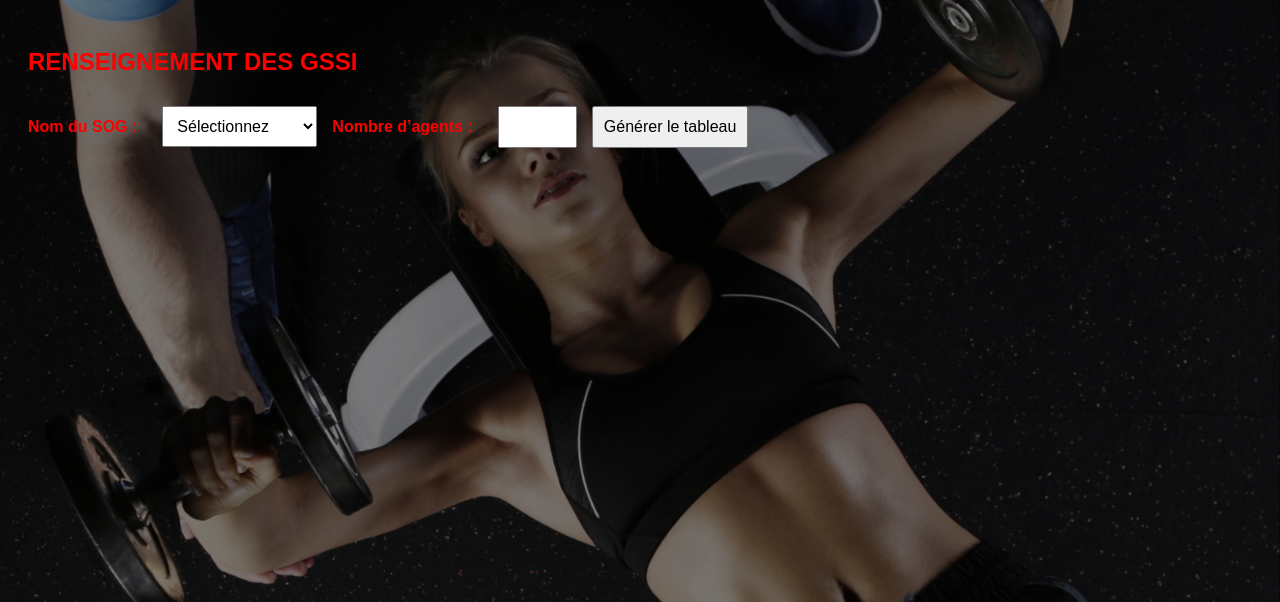
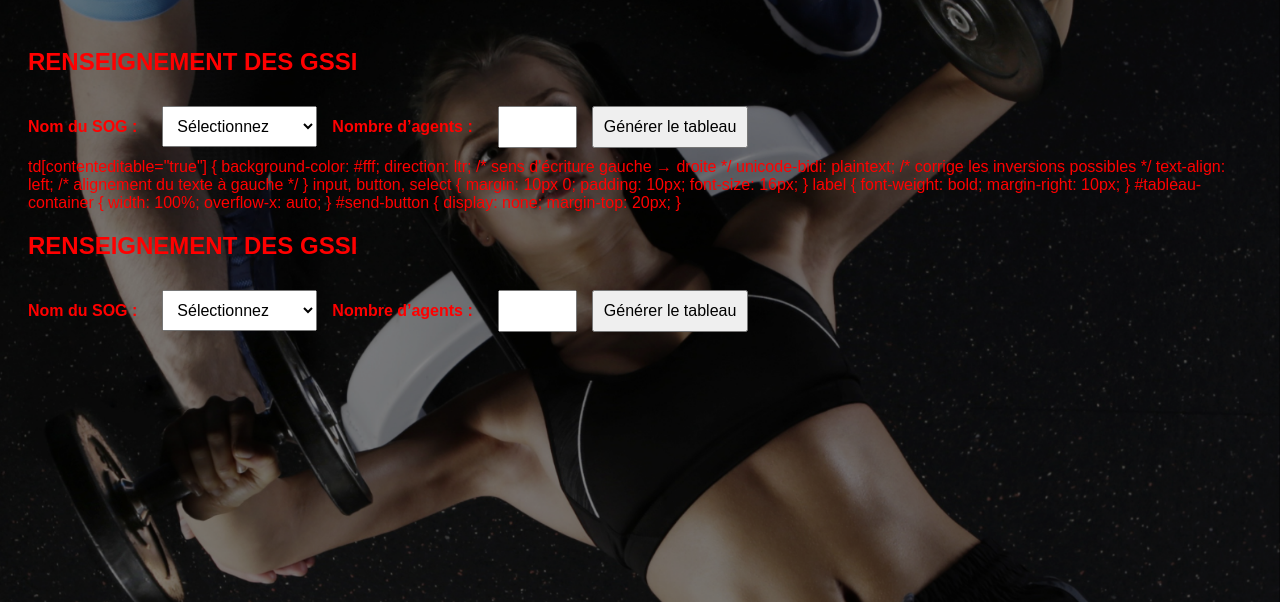
Before and after one commit to loupau28/icp-app, a Flask app: template templates/Renseignement GSSI.html in a window 1280 px wide. Shown: the top 602 px of the page. Run offline with Flask 3, Linux system fonts and the light colour scheme; the template is opened without the code that fills it, so the values that code supplies are empty; some libraries are stand-ins or nearby versions.

Commit message:
grosse maj final v4

```diff
--- a/templates/Renseignement GSSI.html
+++ b/templates/Renseignement GSSI.html
@@ -25,7 +25,190 @@
     }
     td {
       background-color: #f2f2f2;
+    }<!DOCTYPE html>
+<html lang="fr" dir="ltr">
+<head>
+  <meta charset="UTF-8" />
+  <meta name="viewport" content="width=device-width, initial-scale=1.0">
+  <title>GSSI</title>
+  <style>
+    body {
+      font-family: Arial, sans-serif;
+      background: url('/static/FOND.png') no-repeat center center fixed;
+      background-size: cover;
+      padding: 20px;
+      color: red;
     }
+    table {
+      border-collapse: collapse;
+      margin-top: 20px;
+      width: 100%;
+      min-width: 700px;
+    }
+    th, td {
+      border: 2px solid black;
+      padding: 10px;
+      text-align: center;
+    }
+    td {
+      background-color: #f2f2f2;
+    }
+    td[contenteditable="true"] {
+      background-color: #fff;
+      direction: ltr;
+      unicode-bidi: plaintext;
+      text-align: left;
+      font-family: monospace;
+    }
+    input, button, select {
+      margin: 10px 0;
+      padding: 10px;
+      font-size: 16px;
+    }
+    label {
+      font-weight: bold;
+      margin-right: 10px;
+    }
+    #tableau-container {
+      width: 100%;
+      overflow-x: auto;
+    }
+    #send-button {
+      display: none;
+      margin-top: 20px;
+    }
+  </style>
+</head>
+<body>
+  <h2>RENSEIGNEMENT DES GSSI</h2>
+
+  <div style="display: flex; align-items: center; gap: 15px; flex-wrap: wrap;">
+    <label for="SOG-select">Nom du SOG :</label>
+    <select id="SOG-select">
+      <option value="">Sélectionnez</option>
+      <option value="ADC CRETIN">ADC CRETIN</option>
+      <option value="ADC VITTET">ADC VITTET</option>
+      <option value="ADC DETAILLE">ADC DETAILLE</option>
+      <option value="ADC POUSSIN">ADC POUSSIN</option>
+      <option value="ADC GAUDET">ADC GAUDET</option>
+      <option value="ADC TRAVERT">ADC TRAVERT</option>
+    </select>
+
+    <label for="nombre">Nombre d’agents :</label>
+    <input type="number" id="nombre" min="1" max="12" />
+
+    <button onclick="genererTableau()">Générer le tableau</button>
+  </div>
+
+  <div id="tableau-container"></div>
+
+  <div id="send-button">
+    <button onclick="envoyerEmailEtSauvegarder('GSSI')">ENVOYER GSSI</button>
+    <button onclick="window.location.href='/'">RETOUR</button>
+  </div>
+
+  <script src="https://cdn.jsdelivr.net/npm/@emailjs/browser@3/dist/email.min.js"></script>
+  <script>
+    emailjs.init("ZJ5lL9lyhjYLHetb8");
+
+    function genererTableau() {
+      const container = document.getElementById('tableau-container');
+      const nombre = parseInt(document.getElementById('nombre').value);
+      const colonnes = ["NOM","FEU PSC SOUS ARI", "ECHELLE A CROCHET", "SAUVETAGE EN EXCAVATION"];
+      if (isNaN(nombre) || nombre < 1 || nombre > 12) return;
+
+      let html = "<div style='overflow-x:auto;'><table><thead><tr>";
+      colonnes.forEach(col => html += `<th>${col}</th>`);
+      html += "</tr></thead><tbody>";
+
+      for (let i = 0; i < nombre; i++) {
+        html += "<tr>";
+        colonnes.forEach((col, j) => {
+          if (j === 0) html += `<td contenteditable="true" dir="ltr"></td>`;
+          else html += `<td><input type="checkbox"/></td>`;
+        });
+        html += "</tr>";
+      }
+      html += "</tbody></table></div>";
+
+      container.innerHTML = html;
+      document.getElementById('send-button').style.display = 'block';
+
+      const nomCells = container.querySelectorAll('tbody td[contenteditable="true"]');
+      nomCells.forEach(td => {
+        td.addEventListener('input', () => {
+          td.innerText = td.innerText.toUpperCase();
+        });
+      });
+    }
+
+    function ajouterStylesTable(table) {
+      table.style.borderCollapse = "collapse";
+      table.style.width = "100%";
+      table.querySelectorAll("th").forEach(th => {
+        th.style.border = "2px solid black";
+        th.style.padding = "10px";
+        th.style.textAlign = "center";
+        th.style.backgroundColor = "#f2f2f2";
+      });
+      table.querySelectorAll("td").forEach(td => {
+        td.style.border = "2px solid black";
+        td.style.padding = "10px";
+        td.style.textAlign = "center";
+        td.style.backgroundColor = "#f2f2f2";
+      });
+      return table.outerHTML;
+    }
+
+    function envoyerEmailEtSauvegarder(type) {
+      const eap = document.getElementById("SOG-select").value;
+      const table = document.querySelector("table");
+      const rows = document.querySelectorAll("tbody tr");
+      const agents = [];
+
+      rows.forEach(row => {
+        const cells = row.querySelectorAll("td");
+        const nom = cells[0].innerText.trim().toUpperCase();
+        const psc = cells[1].querySelector("input")?.checked ? 1 : 0;
+        const crochet = cells[2].querySelector("input")?.checked ? 1 : 0;
+        const excavation = cells[3].querySelector("input")?.checked ? 1 : 0;
+        agents.push({ nom, psc, crochet, excavation });
+        cells[1].innerText = psc ? "Oui" : "Non";
+        cells[2].innerText = crochet ? "Oui" : "Non";
+        cells[3].innerText = excavation ? "Oui" : "Non";
+      });
+
+      const tableClone = table.cloneNode(true);
+      const tableHTML = ajouterStylesTable(tableClone);
+
+      emailjs.send("SOGTAV", "ENVOIEICPGSSI", {
+        eap_name: eap,
+        table_html: tableHTML,
+        date_envoi: new Date().toLocaleDateString("fr-FR"),
+        type_resultat: type
+      }).then(() => {
+        alert(`Email ${type} envoyé !`);
+      }).catch(err => {
+        alert("Erreur d'envoi email : " + err.text);
+      });
+
+      fetch(`/save-${type.toLowerCase()}`, {
+        method: "POST",
+        headers: { "Content-Type": "application/json" },
+        body: JSON.stringify({
+          eap: eap,
+          date: new Date().toISOString().slice(0, 10),
+          agents: agents
+        })
+      })
+      .then(res => res.json())
+      .then(data => console.log("Sauvegarde OK :", data))
+      .catch(err => console.error("Erreur de sauvegarde :", err));
+    }
+  </script>
+</body>
+</html>
+
     td[contenteditable="true"] {
       background-color: #fff;
       direction: ltr;        /* sens d'écriture gauche → droite */
```
Also changed, not shown: templates/Renseignement ICP.html (+8 -8 lines).
